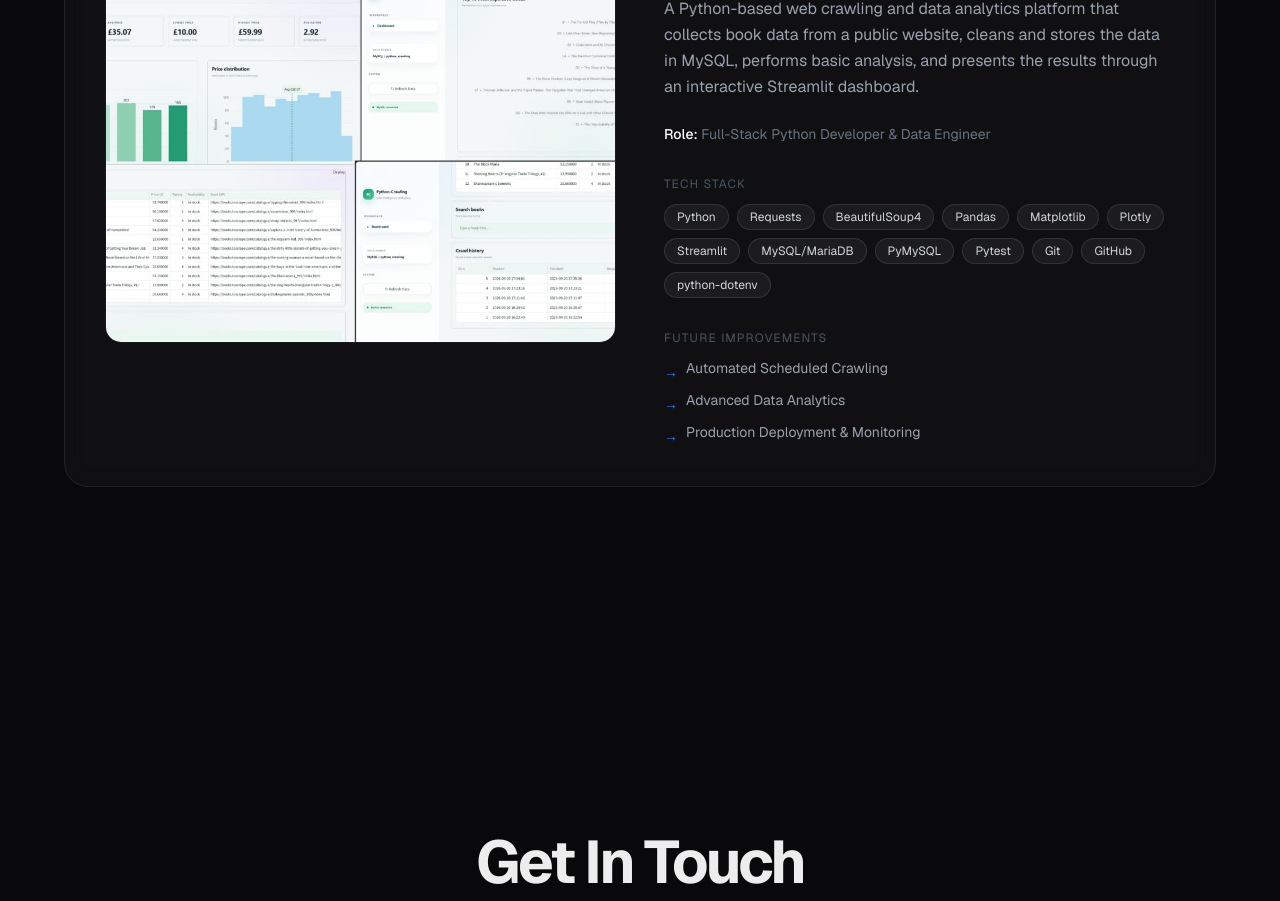
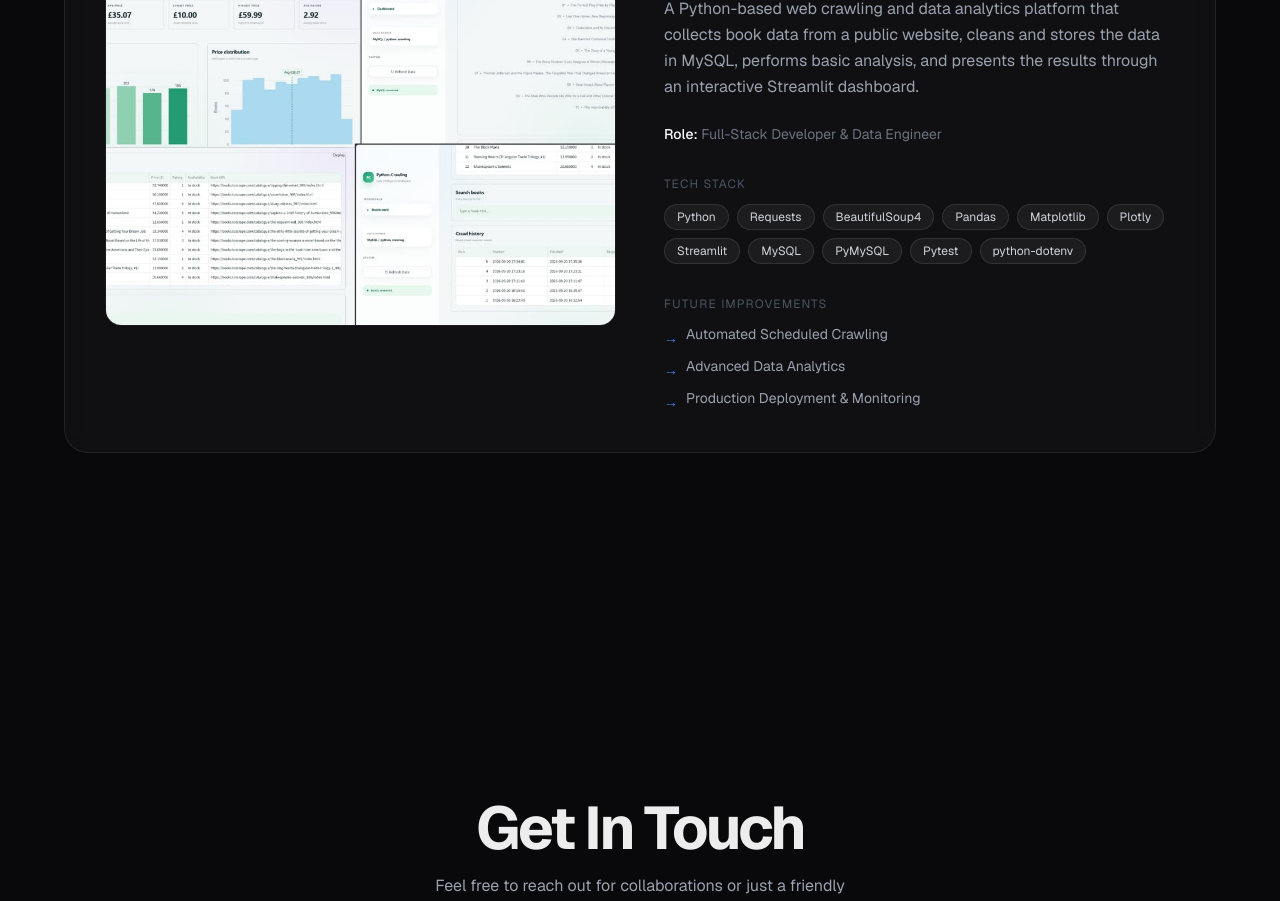
Before and after one commit to paizzz696-gif/faiz-portfolio, a Next.js app: page / in a window 1280 px wide. Shown: the part 4740-5641 px from the top of the page. Built offline with nearby package versions, Linux system fonts and the light colour scheme.

Commit message:
Ubah Text

```diff
--- a/src/data/projects.ts
+++ b/src/data/projects.ts
@@ -56,8 +56,8 @@ export const projects: Project[] = [
     title: "Python Web Crawling & Data Analytics Dashboard",
     overview: "A Python-based web crawling and data analytics platform that collects book data from a public website, cleans and stores the data in MySQL, performs basic analysis, and presents the results through an interactive Streamlit dashboard.",
     image: "/images/projects/python-crawling-analytics.jpg",
-    techStack: ["Python", "Requests", "BeautifulSoup4", "Pandas", "Matplotlib", "Plotly", "Streamlit", "MySQL/MariaDB", "PyMySQL", "Pytest", "Git", "GitHub", "python-dotenv"],
-    role: "Full-Stack Python Developer & Data Engineer",
+    techStack: ["Python", "Requests", "BeautifulSoup4", "Pandas", "Matplotlib", "Plotly", "Streamlit", "MySQL", "PyMySQL", "Pytest", "python-dotenv"],
+    role: "Full-Stack Developer & Data Engineer",
     status: "Completed",
     futureImprovements: ["Automated Scheduled Crawling", "Advanced Data Analytics", "Production Deployment & Monitoring"],
   }
```
